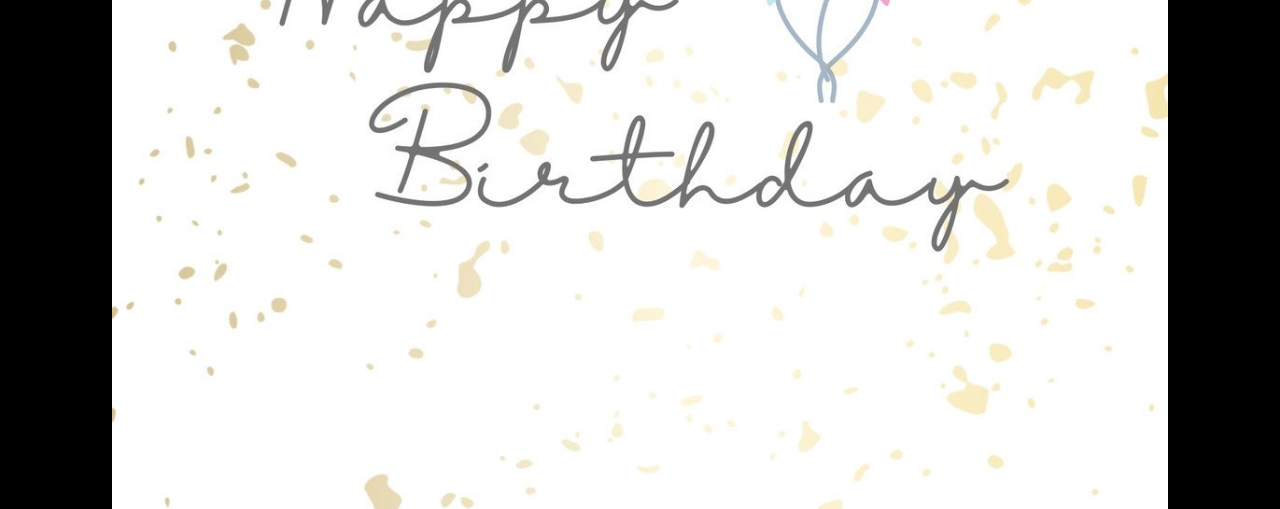
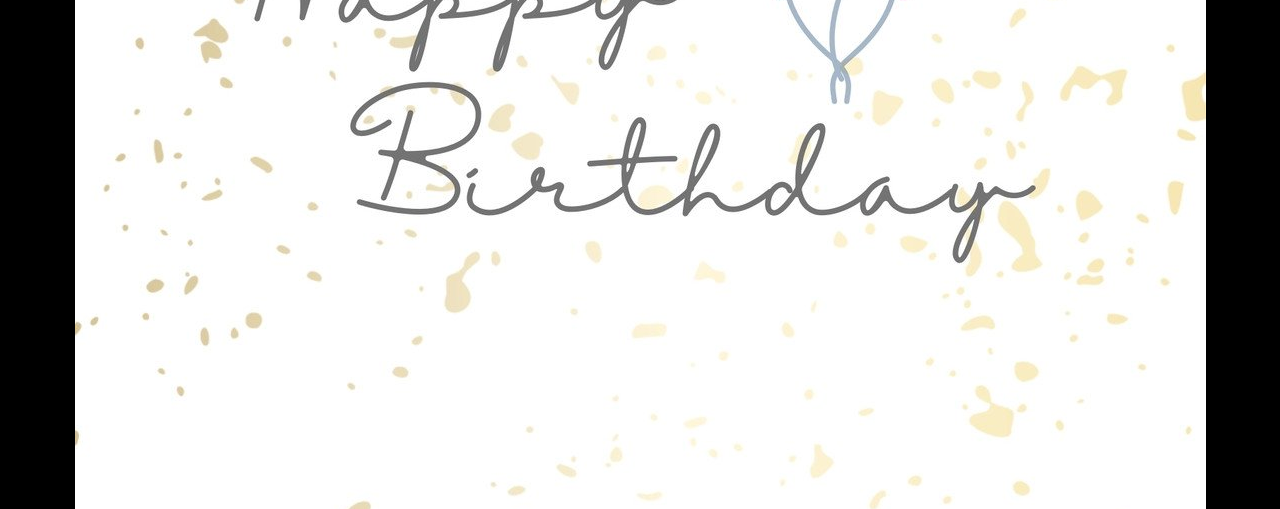
Before and after one commit to Toki1020/card, a plain HTML site: page index.html in a window 1280 px wide. Shown: the part 311-820 px from the top of the page. Drawn offline with Linux system fonts and the light colour scheme.

Commit message:
Update index.html

```diff
--- a/index.html
+++ b/index.html
@@ -36,7 +36,7 @@
         .page-1 {
             z-index: 2;
             background: url('open.jpg') no-repeat center center;
-            background-size: 80% auto;
+            background-size: auto;
             transform: rotateY(0deg);
             color: #777777;
             padding: 20px;
@@ -46,7 +46,7 @@
         .page-2 {
             z-index: 1;
             background: url('bg.jpg') no-repeat center center;
-            background-size: 80% auto;
+            background-size: auto;
             transform: rotateY(-180deg);
         }
         .message {
```
